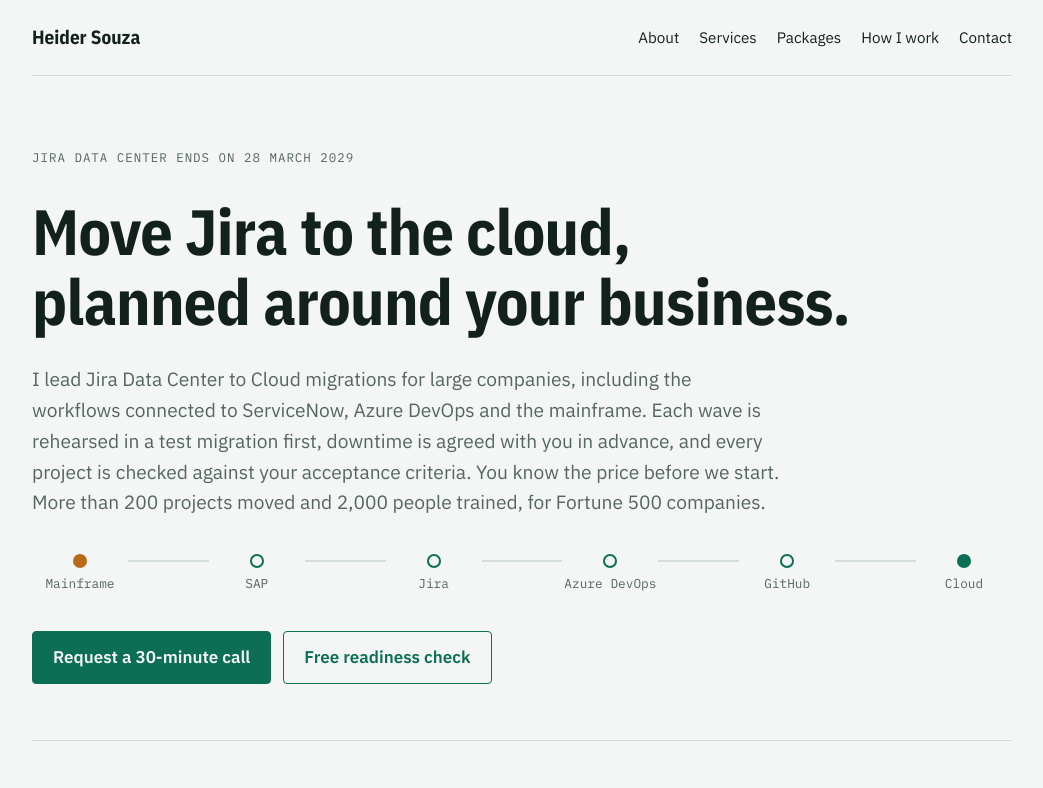
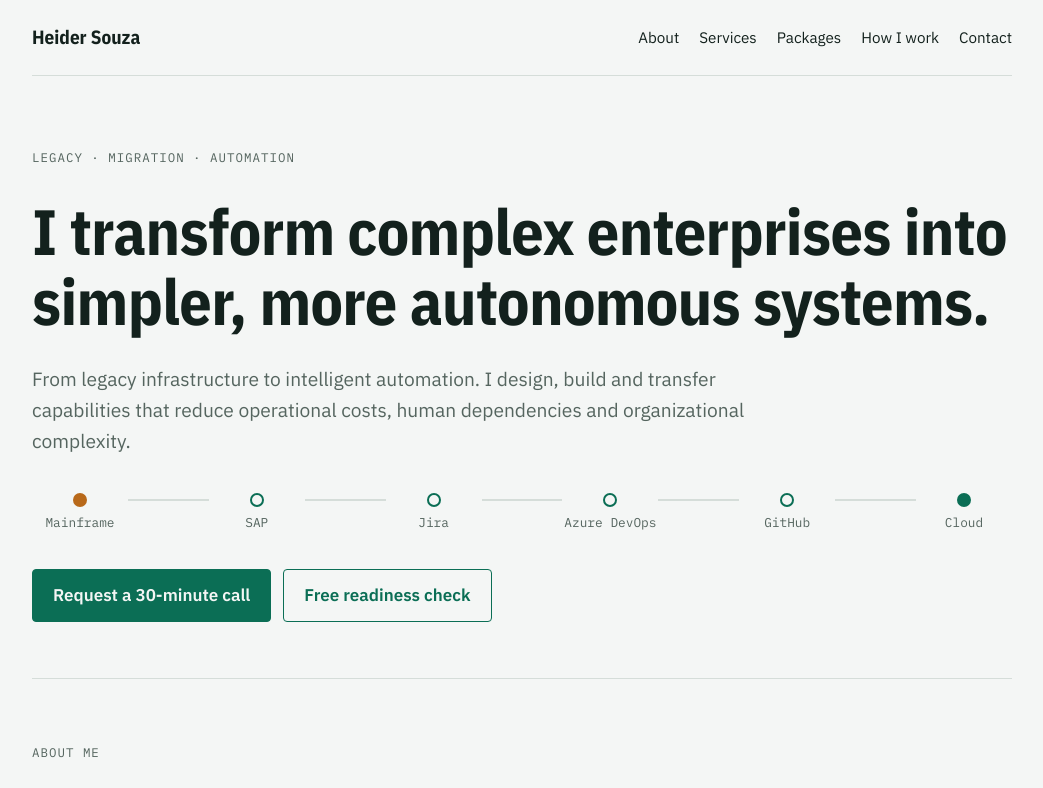
Before and after one commit to heiderdamaseno/heidersouza.com, a plain HTML site: page index.html in a window 1280 px wide. Shown: the top 788 px of the page, without its empty margins (118-1161 px from the left). Drawn offline with nearby package versions, Linux system fonts and the light colour scheme.

Commit message:
Home: new positioning headline (simpler, more autonomous enterprises)
Co-Authored-By: Claude Opus 5.5 <noreply@anthropic.com>
Claude-Session: https://claude.ai/code/session_01AY5CUdcPerKvguuyV6p2FN

```diff
--- a/index.html
+++ b/index.html
@@ -3,10 +3,10 @@
 <head>
 <meta charset="utf-8">
 <meta name="viewport" content="width=device-width, initial-scale=1">
-<title>Heider Souza | Jira Cloud migration, planned around your business</title>
-<meta name="description" content="Move Jira Data Center to Cloud before the 2029 end of life, with connected ServiceNow, Azure DevOps and mainframe workflows, in rehearsed waves.">
-<meta property="og:title" content="Heider Souza | Jira Cloud migration, planned around your business">
-<meta property="og:description" content="Jira Data Center ends on 28 March 2029. 200+ projects moved to Jira Cloud, 2,000 people trained.">
+<title>Heider Souza | Simpler, more autonomous enterprises</title>
+<meta name="description" content="I transform complex enterprises into simpler, more autonomous systems, from legacy infrastructure to intelligent automation.">
+<meta property="og:title" content="Heider Souza | Simpler, more autonomous enterprises">
+<meta property="og:description" content="From legacy infrastructure to intelligent automation. 200+ projects moved to the cloud, 2,000 people trained.">
 <meta property="og:type" content="website">
 <link rel="canonical" href="https://heidersouza.com/">
 <meta property="og:url" content="https://heidersouza.com/">
@@ -158,9 +158,9 @@ footer { padding-block: 32px; color: var(--muted); font-size: 0.85rem; }
   </header>
 
   <section class="hero">
-    <span class="label">Jira Data Center ends on 28 March 2029</span>
-    <h1>Move Jira to the cloud, planned around your business.</h1>
-    <p class="lead">I lead Jira Data Center to Cloud migrations for large companies, including the workflows connected to ServiceNow, Azure DevOps and the mainframe. Each wave is rehearsed in a test migration first, downtime is agreed with you in advance, and every project is checked against your acceptance criteria. You know the price before we start. More than 200 projects moved and 2,000 people trained, for Fortune 500 companies.</p>
+    <span class="label">Legacy · Migration · Automation</span>
+    <h1>I transform complex enterprises into simpler, more autonomous systems.</h1>
+    <p class="lead">From legacy infrastructure to intelligent automation. I design, build and transfer capabilities that reduce operational costs, human dependencies and organizational complexity.</p>
     <div class="path" aria-label="A typical migration path">
       <div class="stop"><div class="dot"></div><span>Mainframe</span></div><div class="seg"></div>
       <div class="stop"><div class="dot"></div><span>SAP</span></div><div class="seg"></div>
```
